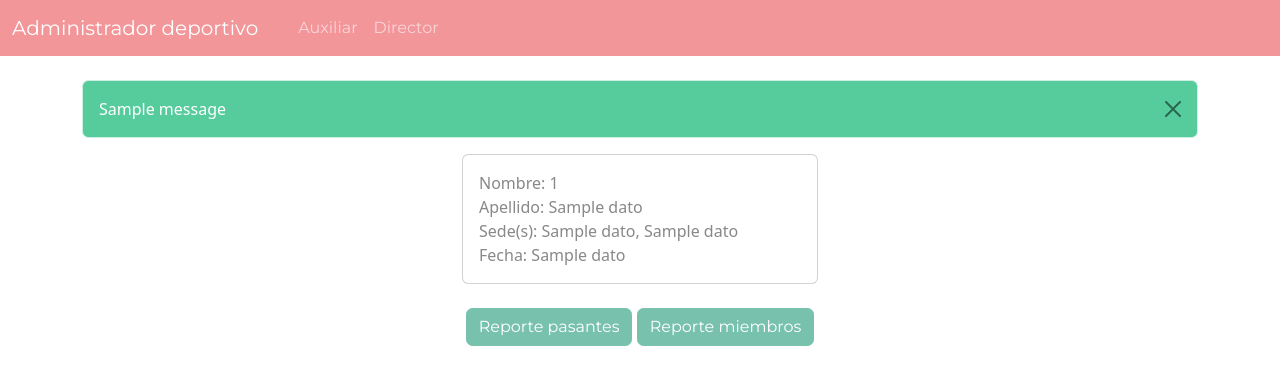
After one commit to androdox/AdministracionDeportiva, a Flask app: template templates/dirdepor.html in a window 1280 px wide. The commit adds this page. Shown: the top 385 px of the page. Run offline with Flask 2, Linux system fonts and the light colour scheme; the template is opened without the code that fills it: most values are stand-ins (such as "Sample title", 1, 10 or a date in 2020); one stand-in notice (Sample message) is shown; some libraries are stand-ins or nearby versions.

Commit message:
Add files via upload

```diff
--- /dev/null
+++ b/templates/dirdepor.html
@@ -0,0 +1,48 @@
+{% extends 'layout.html' %}
+{% block body %}{% with messages = get_flashed_messages() %}
+{% if messages %}
+{% for message in messages %}
+<div class="alert alert-success alert-dismissible fade show" role="alert">
+    {{ message }}
+    <button type="button" class="btn-close" data-bs-dismiss="alert" aria-label="Close"></button>
+</div>
+{% endfor %}
+{% endif %}
+{% endwith%}
+
+<body>
+    <div class="row">
+        <div class="col-md-4 offset-md-4">
+            <div class="card card-body">
+                <form>
+
+                    <div class="form-group">
+                        <label for="nombre"> Nombre:</label>
+                        <output>{{datos[0][0]}}</output>
+                    </div>
+                    <div class="form-group">
+                        <label for="nombre"> Apellido:</label>
+                        <output>{{datos[0][1]}}</output>
+                    </div>
+                    <div class="form-group">
+                        <label for="nombre"> Sede(s):</label>
+                        <output>{{datos[0][2]}}, {{datos[1][2]}}</output>
+                    </div>
+                    <div class="form-group">
+                        <label for="nombre"> Fecha:</label>
+                        <output>{{datos[0][3]}}</output>
+                    </div>
+
+                </form>
+            </div>
+        </div>
+        <div class="form-group">
+            <center>
+                <br>
+                <a href="/rep_pasantes" class="btn btn-primary btn-block" target="_blank">Reporte pasantes</a>
+                <a href="/rep_miembros" class="btn btn-primary btn-block" target="_blank">Reporte miembros</a>
+            </center>
+        </div>
+    </div>
+</body>
+{% endblock %}
--- a/templates/layout.html
+++ b/templates/layout.html
@@ -24,6 +24,9 @@
                 <a class="nav-link" href="/loginauxiliar"> Auxiliar</a>
               </li>
               <li class="nav-item">
+                <a class="nav-link" href="/logindirdepor"> Director</a>
+              </li>
+              <li class="nav-item">
                 <a class="nav-link" href="#"> </a>
               </li>
               <li class="nav-item">
```
Also changed, not shown: templates/logindirdepor.html (added, +39 -0 lines), templates/rep_miembros.html (added, +27 -0 lines), templates/rep_pasantes.html (added).
